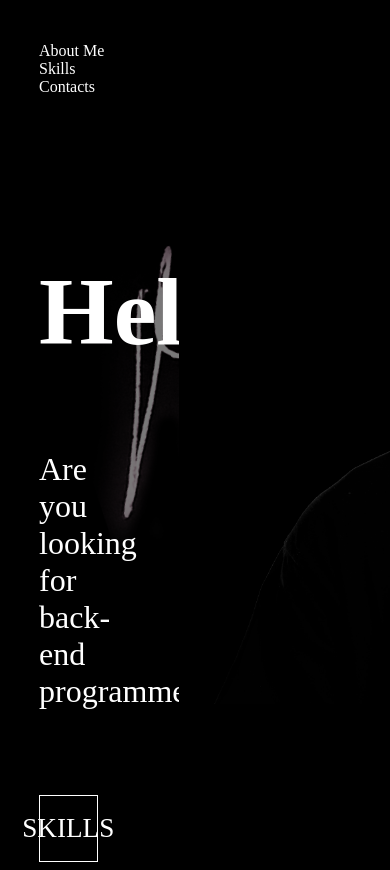
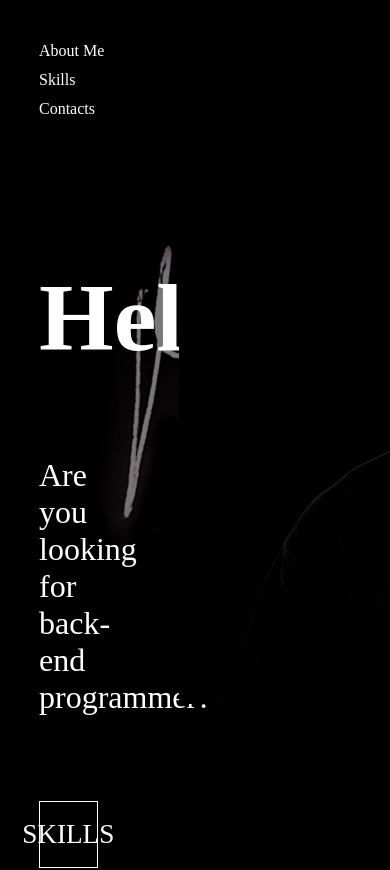
Before and after one commit to poproshaikin/portfolio, a React (Create React App) app: page / in a window 390 px wide. Shown: the top 870 px of the page. Built offline with nearby package versions, Linux system fonts and the light colour scheme.

Commit message:
hamburger fix

```diff
--- a/src/Pages/AboutMe.css
+++ b/src/Pages/AboutMe.css
@@ -44,7 +44,7 @@
 #abm-left-top-cnt {
     padding-top: 5vh;
 
-    height: 10%;
+    height: 14%;
 
     display: flex;
     flex-direction: column;
@@ -53,9 +53,9 @@
 }
 
 #abm-left-bottom-cnt {
-    height: 90%;
+    height: 86%;
 
-    padding-top: 10vh;
+    padding-top: 7vh;
 
     display: flex;
     flex-direction: column;
--- a/src/Pages/AboutMePage.jsx
+++ b/src/Pages/AboutMePage.jsx
@@ -11,7 +11,7 @@ export default function AboutMePage() {
                     <div id="abm-left-top-cnt">
                         <TextButton content='About Me' href='#abm-main'/>
                         <TextButton content='Skills' href='#skl-body'/>
-                        <TextButton content='Contacts' />
+                        <TextButton content='Contacts' href='#cts-body'/>
                     </div>
                     <div id="abm-left-bottom-cnt">
                         <div id='abm-main-text-cnt'>
```
